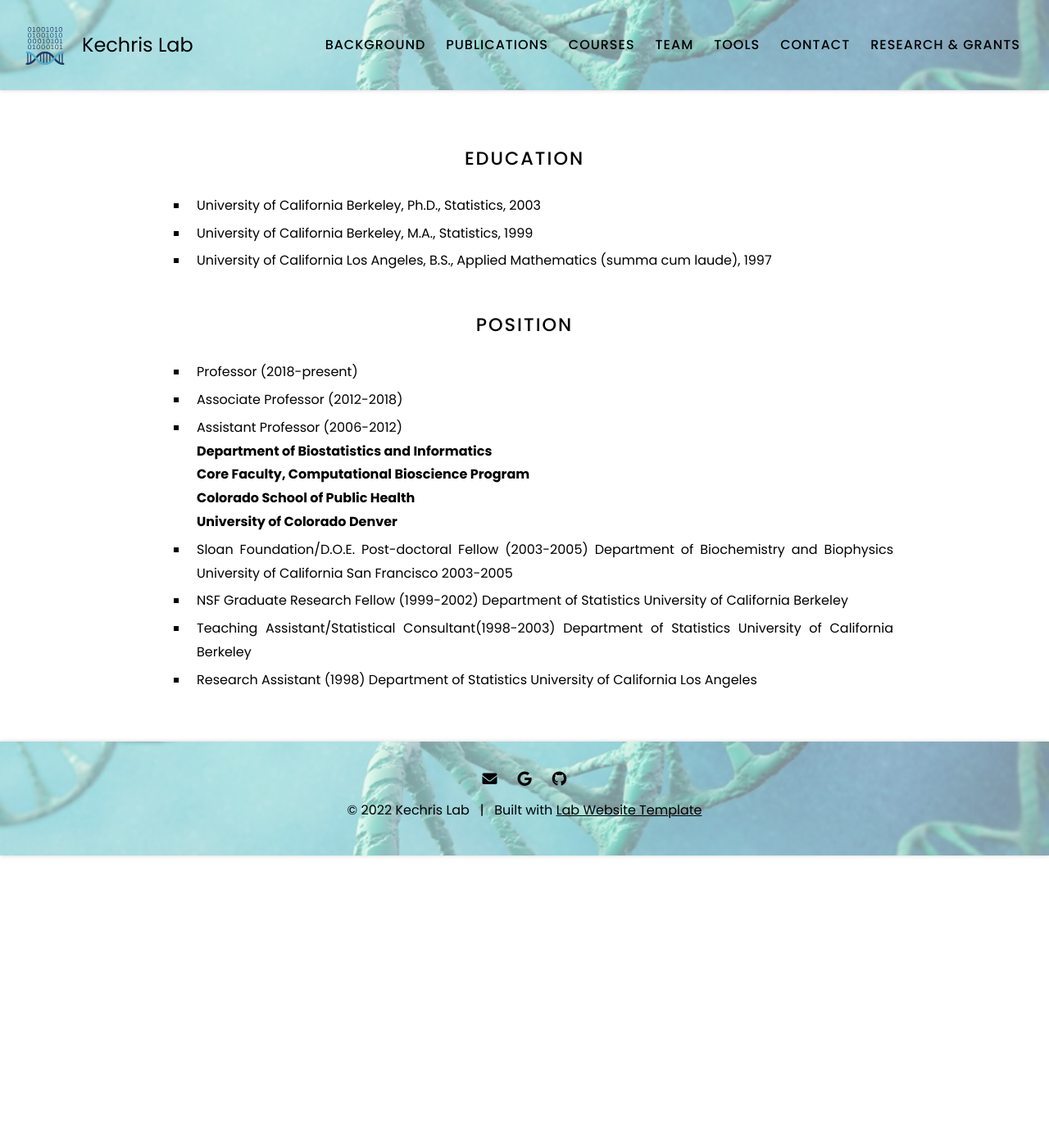
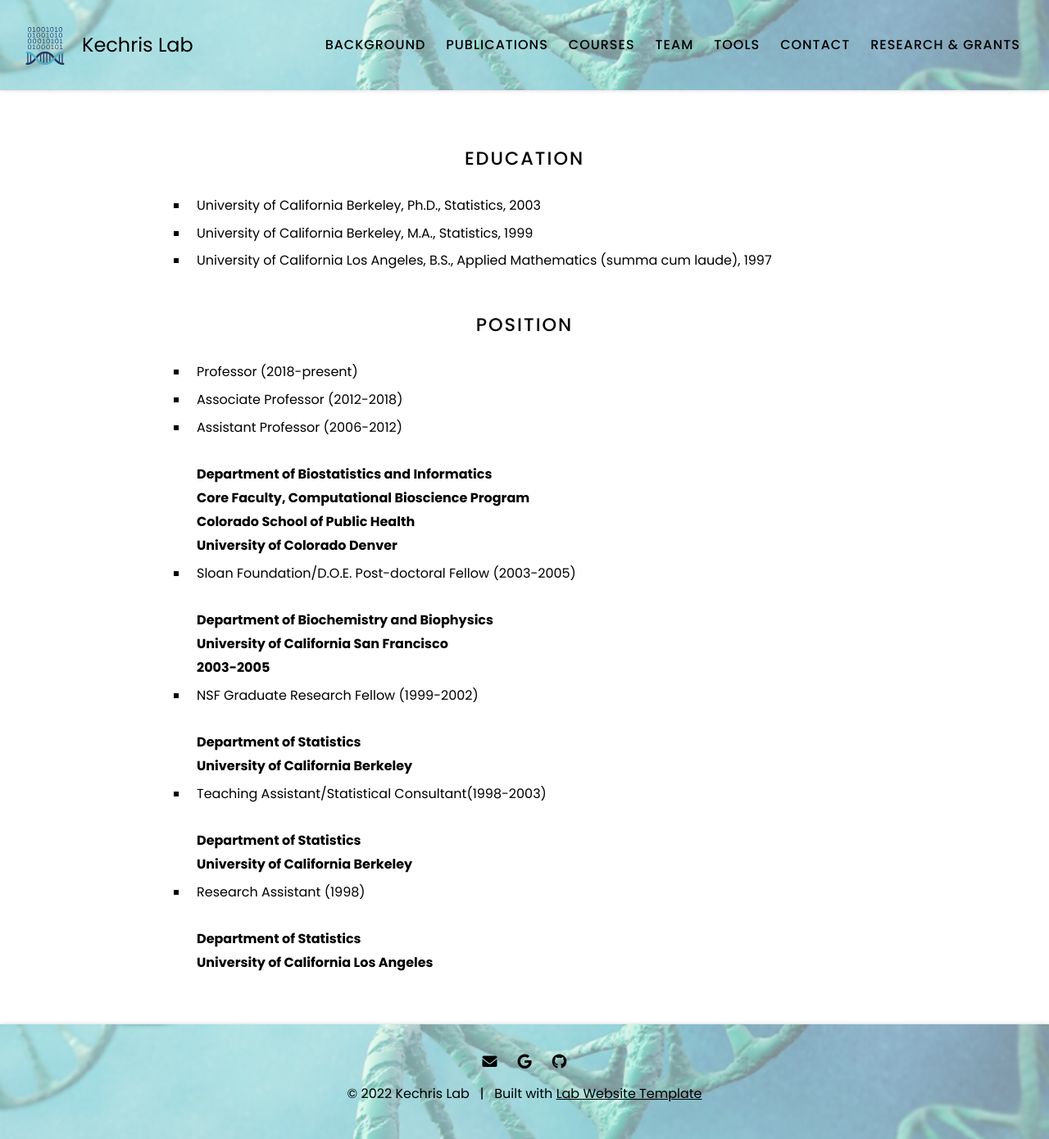
Before and after one commit to KechrisLab/kechrislab.github.io, a Jekyll site: the page built from background/index.md, in a window 1280 px wide. Shown: the whole page at 82% size. Built offline with Jekyll 4.4.1, drawn with Linux system fonts in a browser that asks for light colours; before the commit the page ends 1044 px from its top, so only the background shows below that.

Commit message:
Update index.md

```diff
--- a/background/index.md
+++ b/background/index.md
@@ -16,25 +16,35 @@ nav:
 
 + Professor (2018-present)
 + Associate Professor (2012-2018)
-+ Assistant Professor (2006-2012)<br>
++ Assistant Professor (2006-2012)
+<br>
+<br>
 **Department of Biostatistics and Informatics <br>
 Core Faculty, Computational Bioscience Program<br>
 Colorado School of Public Health<br>
 University of Colorado Denver**
 
 + Sloan Foundation/D.O.E. Post-doctoral Fellow (2003-2005)
-Department of Biochemistry and Biophysics
-University of California San Francisco
-2003-2005
+<br>
+<br>
+**Department of Biochemistry and Biophysics<br>
+University of California San Francisco	<br>
+2003-2005**
 
 + NSF Graduate Research Fellow (1999-2002)
-Department of Statistics
-University of California Berkeley
+<br>
+<br>
+**Department of Statistics<br>
+University of California Berkeley**
 
 + Teaching Assistant/Statistical Consultant(1998-2003)
-Department of Statistics
-University of California Berkeley
+<br>
+<br>
+**Department of Statistics<br>
+University of California Berkeley**
 
 + Research Assistant (1998)
-Department of Statistics
-University of California Los Angeles
+<br>
+<br>
+**Department of Statistics<br>
+University of California Los Angeles**
```
